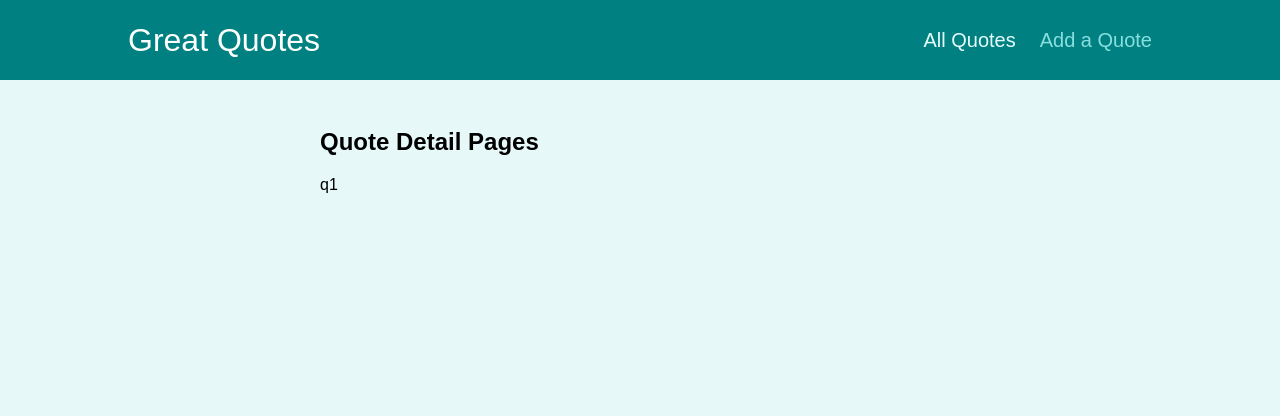
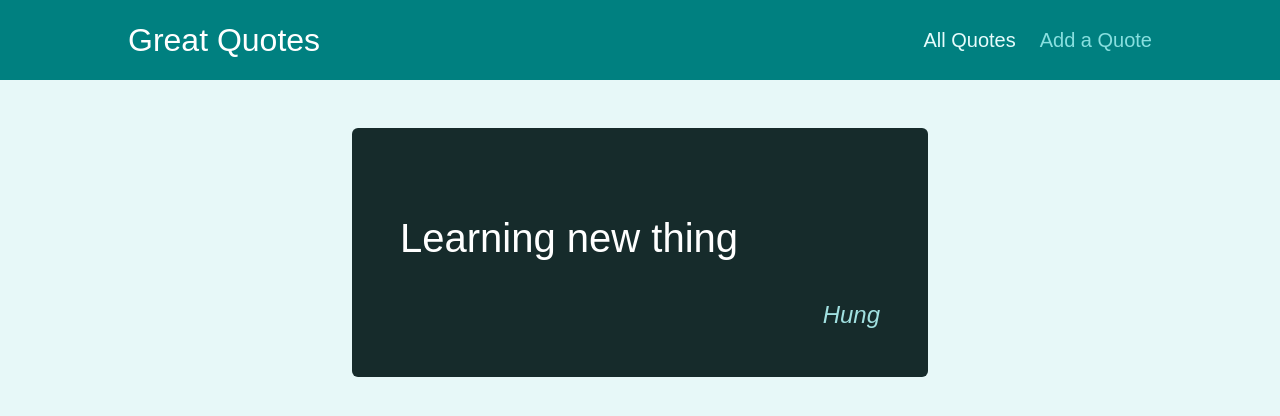
Before and after one commit to nthungvn/react-complete-guide, a React (Create React App) app: page /quotes/q1 in a window 1280 px wide. Shown: the top 416 px of the page. Built offline with nearby package versions, Linux system fonts and the light colour scheme.

Commit message:
update content of quote detail

```diff
--- a/src/pages/QuoteDetail.js
+++ b/src/pages/QuoteDetail.js
@@ -1,14 +1,37 @@
-import { Route, useParams, useRouteMatch } from "react-router";
-import Comments from "../components/comments/Comments";
+import { Route, useParams, useRouteMatch } from 'react-router';
+import Comments from '../components/comments/Comments';
+import HighlightedQuote from '../components/quotes/HighlightedQuote';
+
+const DUMMY_QUOTES = [
+  {
+    id: 'q1',
+    author: 'Hung',
+    text: 'Learning new thing',
+  },
+  {
+    id: 'q2',
+    author: 'Phuoc',
+    text: 'Learning new thing',
+  },
+];
 
 const QuoteDetail = (props) => {
   const params = useParams();
   const match = useRouteMatch();
 
+  const selectedQuote = DUMMY_QUOTES.find(
+    (quote) => quote.id === params.quoteId
+  );
+  if (!selectedQuote) {
+    return <h2>No Quote Found</h2>;
+  }
+
   return (
     <section>
-      <h2>Quote Detail Pages</h2>
-      <p>{params.quoteId}</p>
+      <HighlightedQuote
+        author={selectedQuote.author}
+        text={selectedQuote.text}
+      />
       <Route path={`${match.path}/comments`}>
         <Comments />
       </Route>
```
